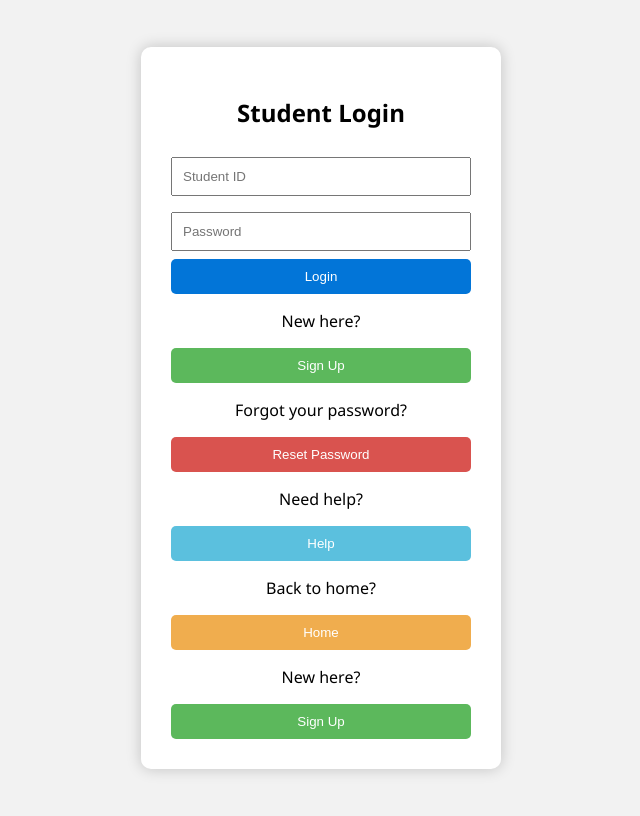
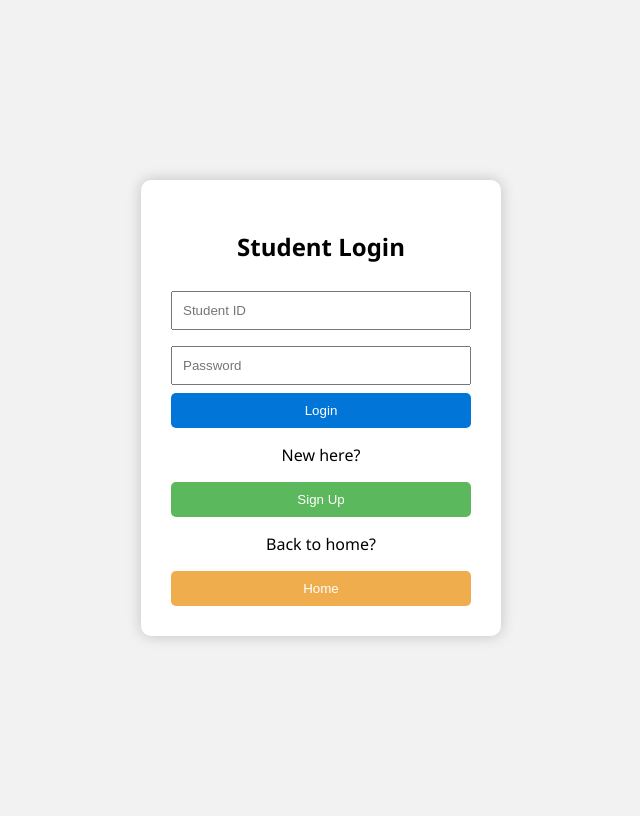
Before and after one commit to Nikhil210206/Bus_Tracking, a Flask app: page / in a window 1280 px wide. Shown: the whole page, without its empty margins (319-959 px from the left). Run offline with Flask 3, Linux system fonts and the light colour scheme.

Commit message:
student login + register final

```diff
--- a/backend/student_login/static/styles.css
+++ b/backend/student_login/static/styles.css
@@ -30,22 +30,34 @@ body {
 .btn {
   width: 100%;
   padding: 10px;
-  background-color: #0275d8;
+  background-color: #0275d8; /* Blue for login */
   color: white;
   border: none;
   border-radius: 5px;
   cursor: pointer;
+  transition: background-color 0.3s ease;
+}
+
+.btn:hover {
+  background-color: #0056b3;
 }
 
 .btn.signup {
-  background-color: #5cb85c;
+  background-color: #5cb85c; /* Green for sign up */
 }
-.btn:hover {
-  background-color: #0056b3;
-}
+
 .btn.signup:hover {
   background-color: #4cae4c;
 }
+
+.btn.home {
+  background-color: #f0ad4e; /* Orange for home */
+}
+
+.btn.home:hover {
+  background-color: #ec971f;
+}
+
 .flash {
   color: red;
   text-align: center;
--- a/backend/student_login/templates/login.html
+++ b/backend/student_login/templates/login.html
@@ -22,26 +22,15 @@
       </div>
       <input type="submit" class="btn" value="Login">
     </form>
+
     <div style="text-align:center; margin-top: 10px;">
-  <p>New here?</p>
-  <a href="/register"><button class="btn" style="background-color: #5cb85c;">Sign Up</button></a>
-</div>
-    <div style="text-align:center; margin-top: 10px;">
-      <p>Forgot your password?</p>
-      <a href="/reset_password"><button class="btn" style="background-color: #d9534f;">Reset Password</button></a>
-    </div>
-    <div style="text-align:center; margin-top: 10px;">
-      <p>Need help?</p>
-      <a href="/help"><button class="btn" style="background-color: #5bc0de;">Help</button></a>
-    </div>
-    <div style="text-align:center; margin-top: 10px;">
-      <p>Back to home?</p>
-      <a href="/"><button class="btn" style="background-color: #f0ad4e;">Home</button></a>
+      <p>New here?</p>
+      <a href="/register"><button class="btn signup">Sign Up</button></a>
     </div>
 
     <div style="text-align:center; margin-top: 10px;">
-      <p>New here?</p>
-      <a href="/register"><button class="btn" style="background-color: #5cb85c;">Sign Up</button></a>
+      <p>Back to home?</p>
+      <a href="/"><button class="btn home">Home</button></a>
     </div>
   </div>
 </body>
```
Also changed, not shown: backend/student_login/database/users.db.
